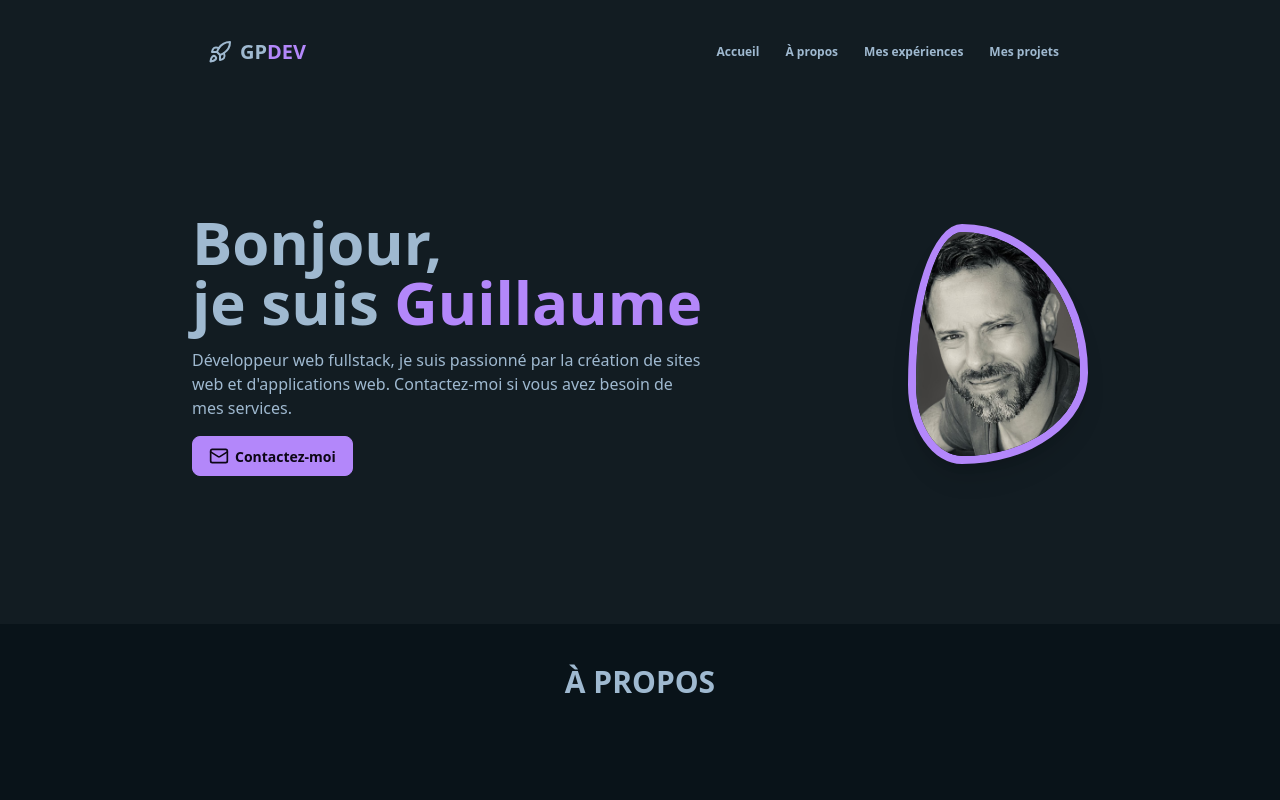
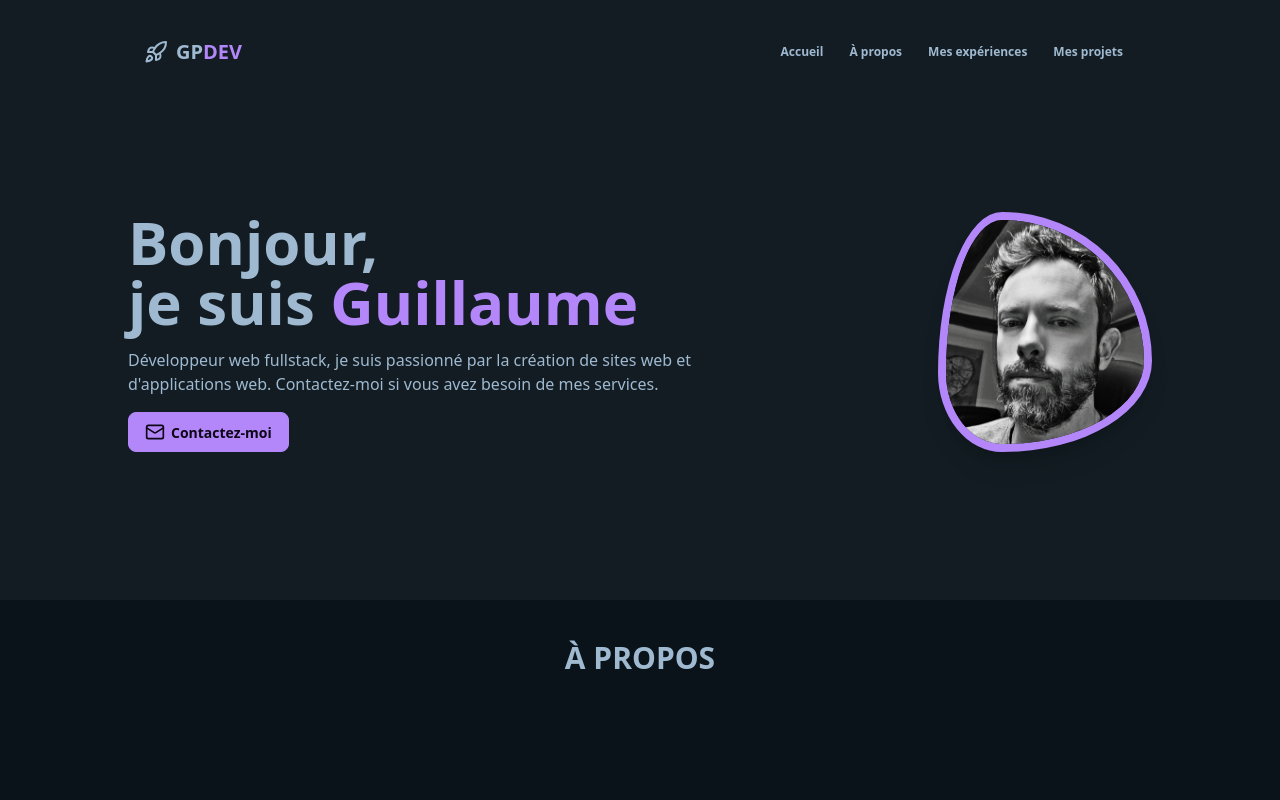
Before and after one commit to GuillaumePOREZ72/portfolio-fullstack, a React (Vite) app: page / in a window 1280 px wide. Shown: the top 800 px of the page. Built offline with nearby package versions, Linux system fonts and the light colour scheme.

Commit message:
feat: update image source in Home component and adjust padding in App component for improved layout

```diff
--- a/src/App.tsx
+++ b/src/App.tsx
@@ -9,12 +9,12 @@ import "./index.css";
 export default function App() {
   return (
     <div>
-      <div className="p-5 md:px-[15%]">
+      <div className="p-5 md:px-[10%]">
         <Navbar />
         <Home />
       </div>
       <About />
-      <div className="p-5 md:px-[15%]">
+      <div className="p-5 md:px-[10%]">
         <Experiences />
         <Projects />
       </div>
--- a/src/components/Home.tsx
+++ b/src/components/Home.tsx
@@ -1,5 +1,5 @@
 import { Mail } from "lucide-react";
-import img from "../assets/portrait_officiel.png";
+import img from "../assets/portrait_bw.jpeg";
 
 export default function Home() {
   return (
```
